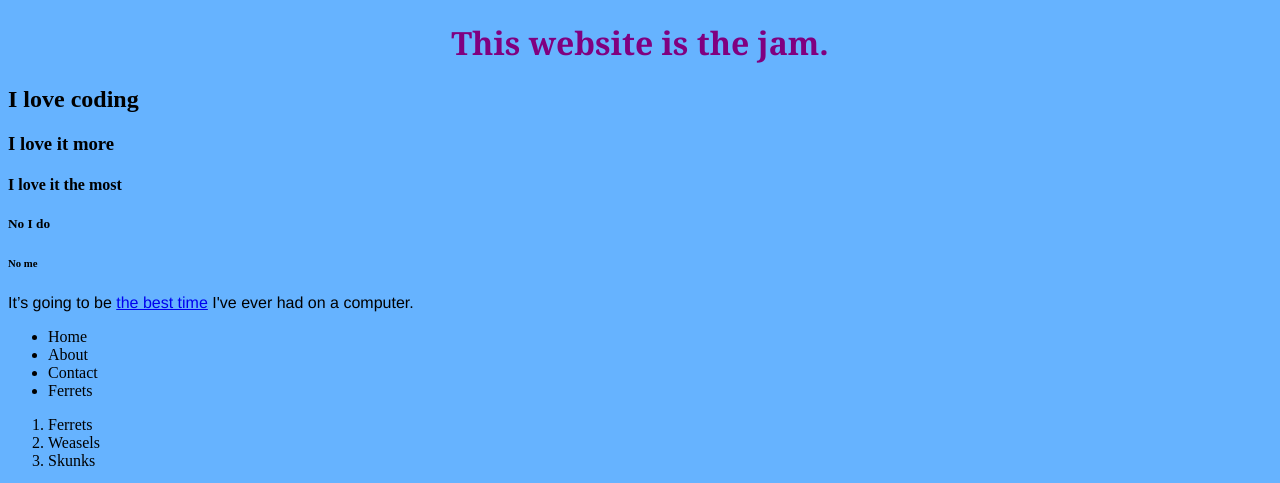
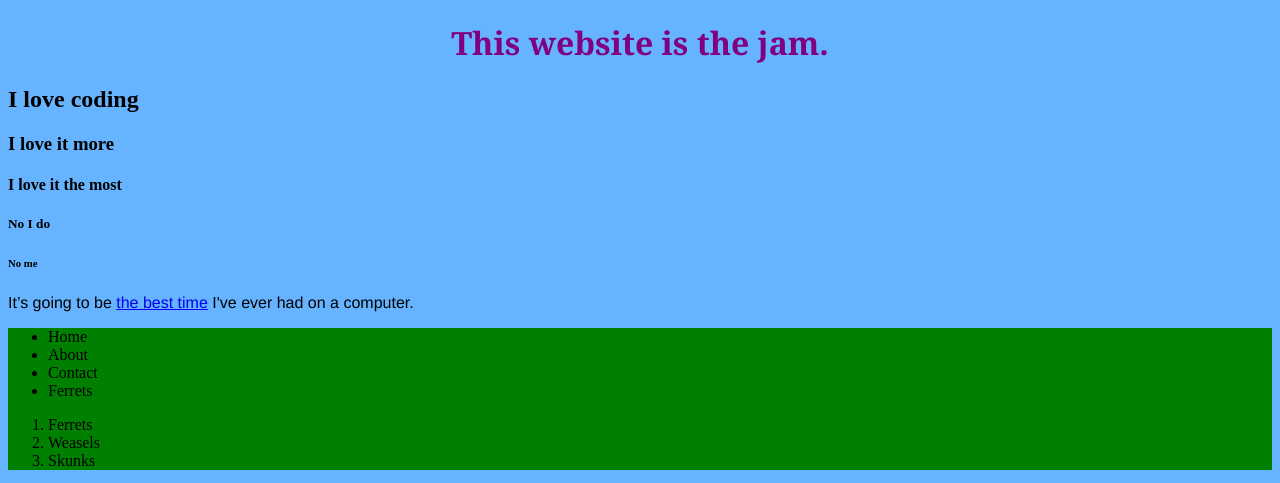
Before and after one commit to lkrklnd/lkrklnd.github.io, a plain HTML site: page index.html in a window 1280 px wide. Shown: the top 483 px of the page. Drawn offline with Linux system fonts and the light colour scheme; grey boxes are pictures that could not be loaded.

Commit message:
Update style.css

```diff
--- a/style.css
+++ b/style.css
@@ -19,5 +19,5 @@ hr {
 }
 
 #lists {
-    bg-color:green;
+    background-color:green;
 }
```
